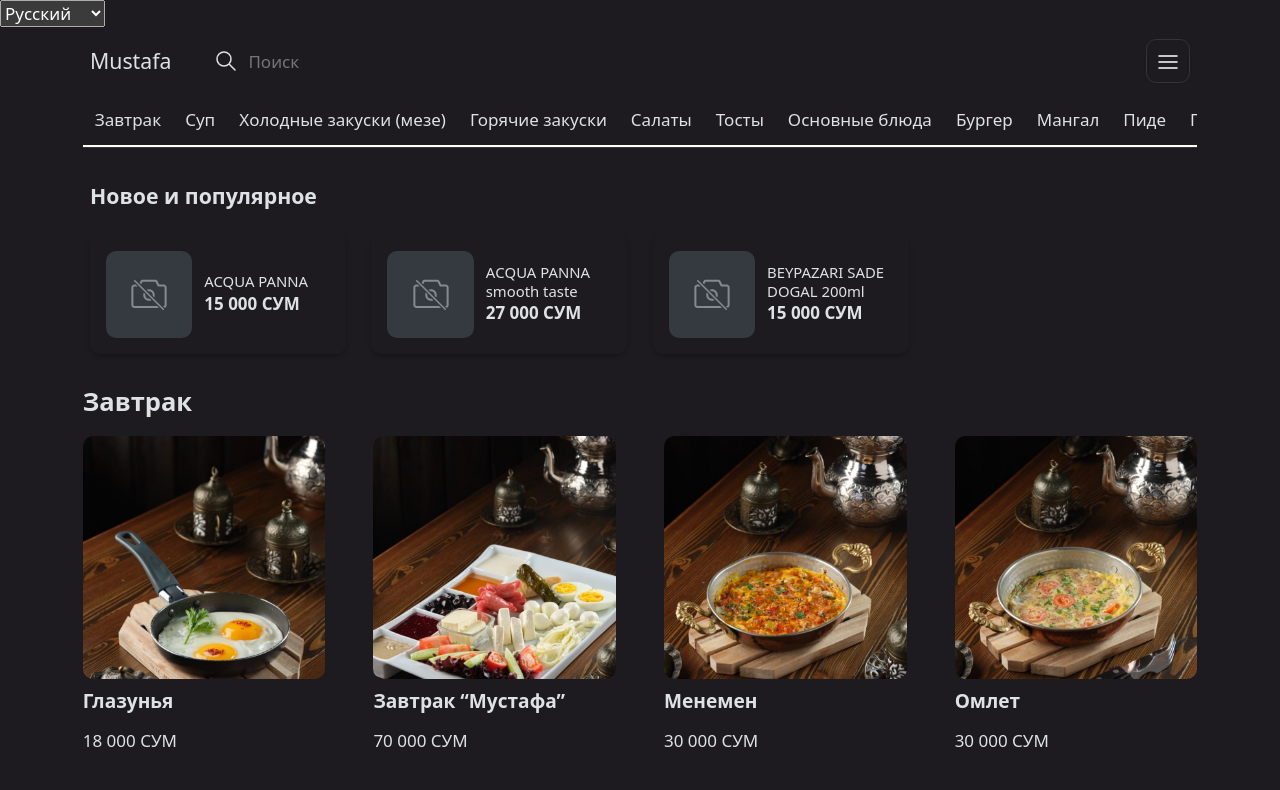
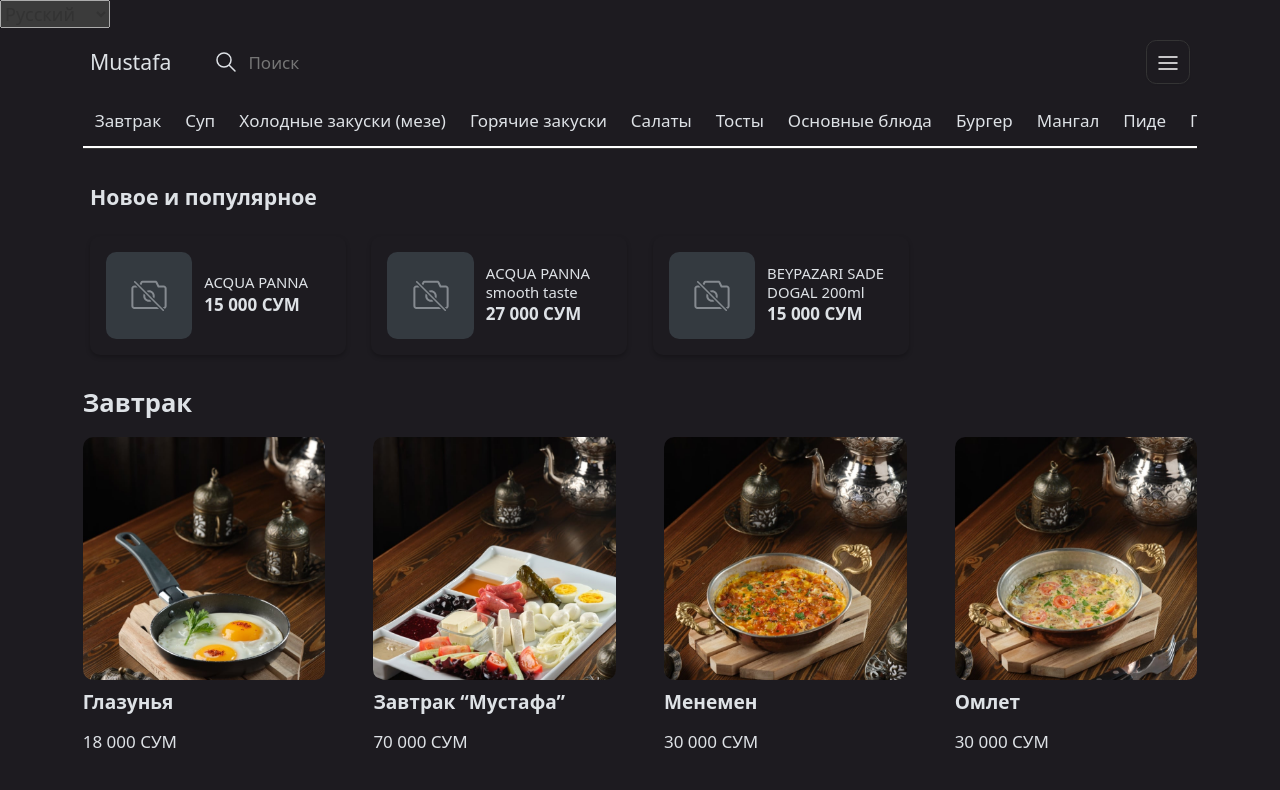
Before and after one commit to Djumabayev/mustafamenu, a plain HTML site: page index.html in a window 1280 px wide. Shown: the top 790 px of the page. Drawn offline with Linux system fonts and the light colour scheme; files whose address does not match are found by name.

Commit message:
Update index.html

```diff
--- a/index.html
+++ b/index.html
@@ -1,5 +1,5 @@
 <!DOCTYPE html><html><head><div id="language-selector">
-    <select id="language-select">
+    <select id="language-select"style="font-size: 18px; color: #333333;">
         <option value="ru">Русский</option>
         <option value="en">English</option>
         <option value="tr">Türkçe</option>
```
